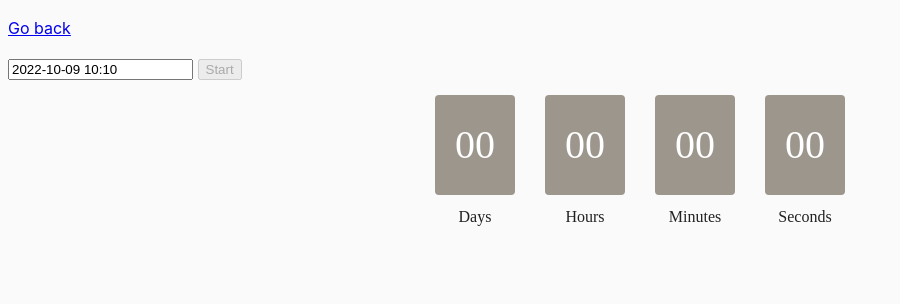
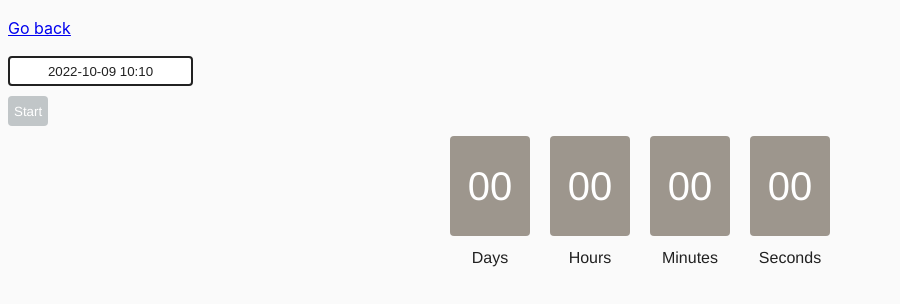
Before and after one commit to oleksandr-vasylenko/goit-js-hw-09, a website built with Parcel: page src/02-timer.html in a window 1280 px wide. Shown: the whole page, without its empty margins (0-900 px from the left). Built offline with nearby package versions, Linux system fonts and the light colour scheme.

Commit message:
Update common.css

```diff
--- a/src/css/common.css
+++ b/src/css/common.css
@@ -17,6 +17,37 @@ img {
   max-width: 100%;
 }
 
+input {
+  display: inline-block;
+  text-align: center;
+  border: 2px solid #212121;
+  height: 30px;
+  width: 150;
+  color: #212121;
+  border-radius: 4px;
+}
+
+button {
+  font-family: 'Helvetica';
+  display: flex;
+  justify-content: center;
+  align-items: center;
+  border: 0;
+  background-color: #c1c6c8;
+  border-radius: 4px;
+  height: 30px;
+  width: 150;
+  margin-top: 10px;
+  color: white;
+  font-weight: 500;
+}
+
+button:enabled {
+  background-color: grey;
+  font-weight: 500;
+  box-shadow: 0px 2px 2px rgba(0, 0, 0, 0.2);
+}
+
 .timer {
   display: flex;
   flex-direction: row;
@@ -24,16 +55,16 @@ img {
 }
 
 .field {
-  font-family: Montserrat;
-  margin: 5px;
+  font-family: 'Helvetica';
   display: flex;
   flex-direction: column;
   align-items: center;
-  padding: 10px;
   color: white;
 }
 
 .value {
+  font-family: 'Helvetica';
+  margin: 10px;
   padding-top: 20px;
   padding-bottom: 20px;
   font-weight: 500;
@@ -48,5 +79,4 @@ img {
 .label {
   font-weight: 400;
   color: #212121;
-  margin-top: 10px;
 }
```
